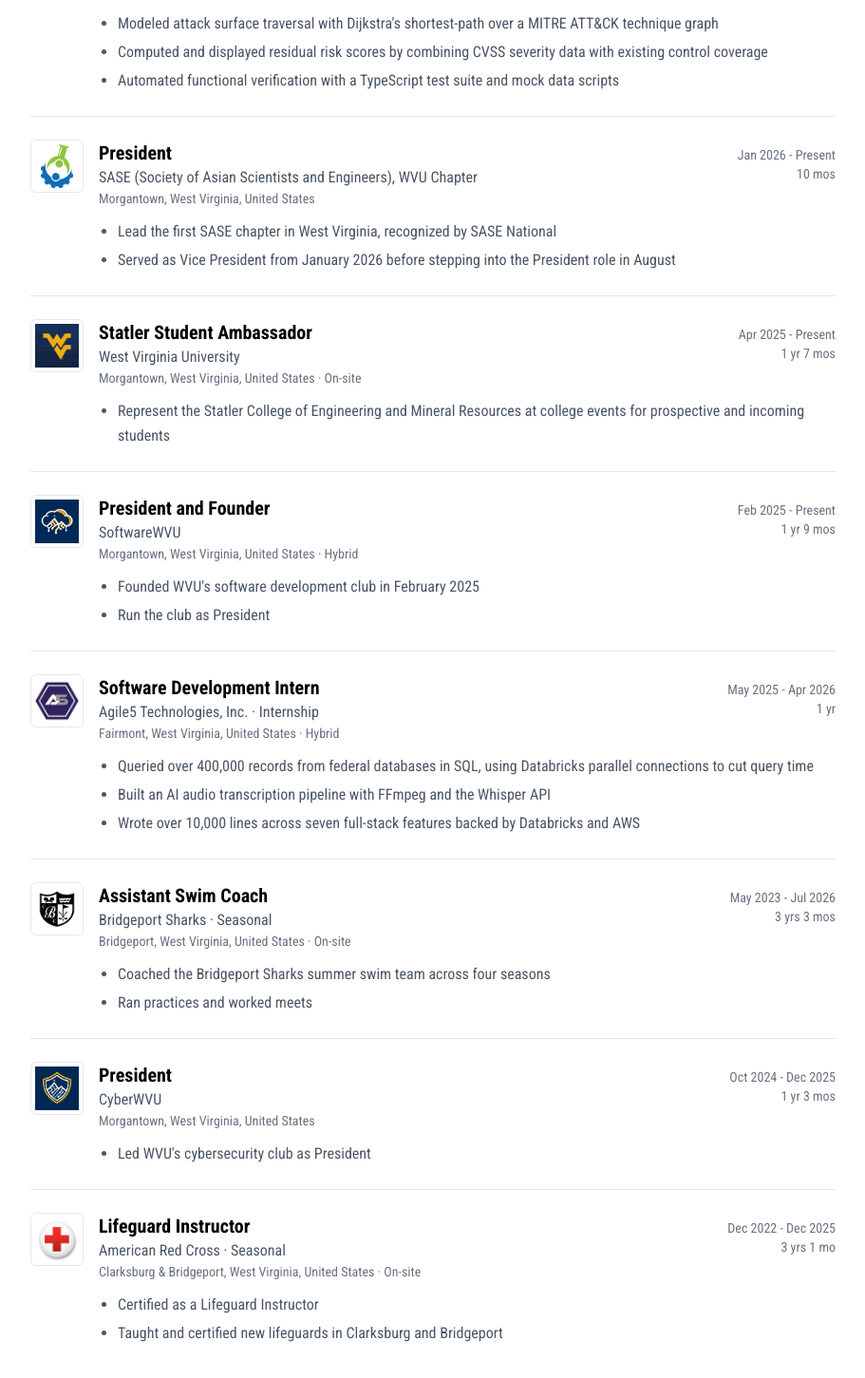
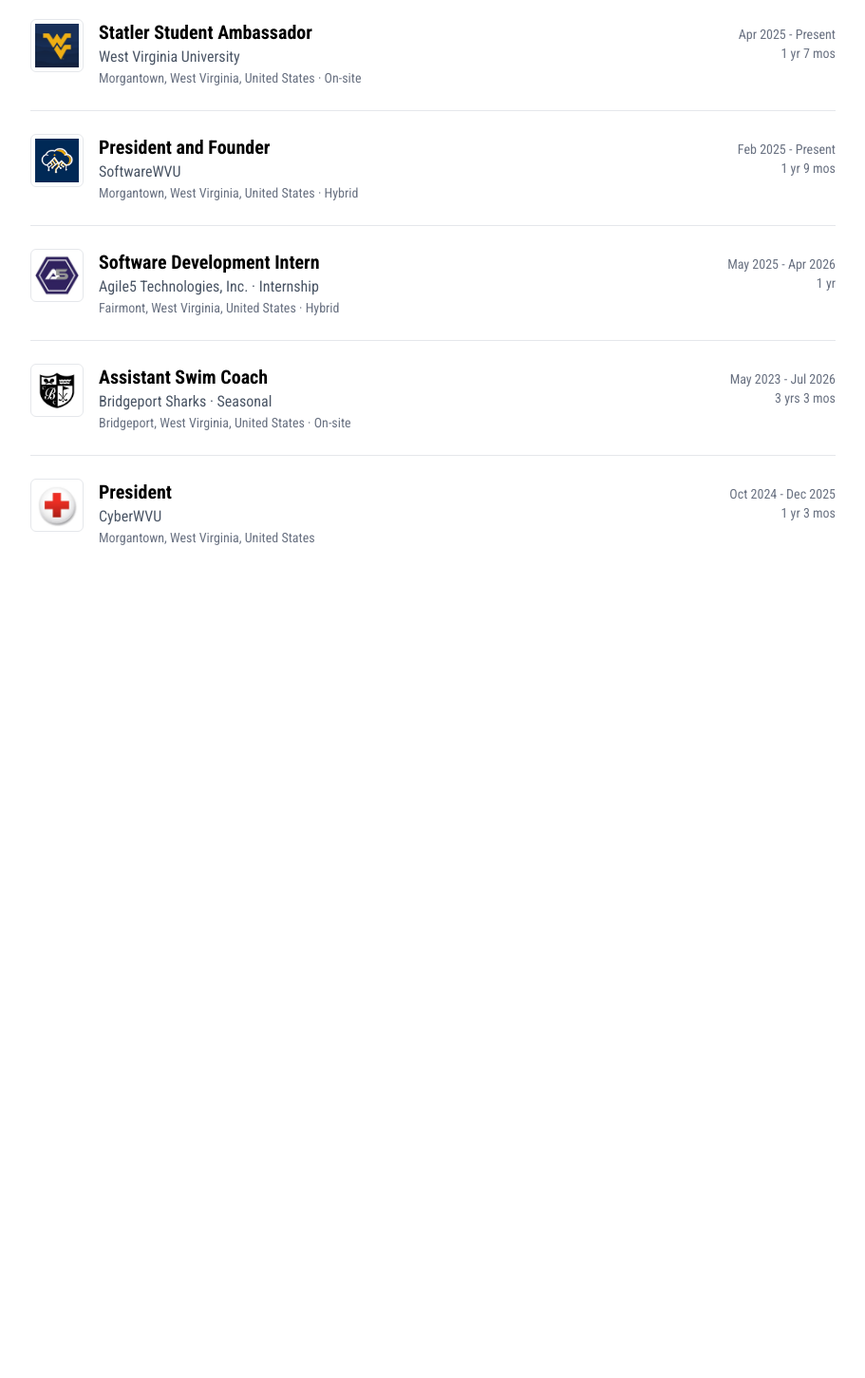
Before and after one commit to BrianCode9/brian-portfolio, a Next.js app: page /experience in a window 1280 px wide. Shown: the part 583-2034 px from the top of the page at 95% size, without its empty margins (184-1095 px from the left). After the commit the page ends 1223 px from the top, so only its background shows below. Built offline with nearby package versions, Linux system fonts and the light colour scheme.

Commit message:
Remove experience bullets until they are rewritten

```diff
--- a/src/data/experience.ts
+++ b/src/data/experience.ts
@@ -18,11 +18,6 @@ export const experience: ExperienceEntry[] = [
     duration: "3 mos",
     location: "Morgantown, West Virginia, United States",
     workplaceType: "On-site",
-    bullets: [
-      "Instruct a digital logic lab section of 20 students, lecturing on HDL design (VHDL), FPGAs, functional simulation, combinational and sequential logic design, and digital hardware modules",
-      "Audited lab procedures, documenting 10+ issues and improvements that can be applied next semester",
-      "Run class review sessions for exams covering number systems, logic gates, CMOS, Boolean algebra, K-maps, muxes, timing, delay, and FSMs",
-    ],
     logo: "/images/logos/wvu-logo.jpg",
   },
   {
@@ -33,11 +28,6 @@ export const experience: ExperienceEntry[] = [
     duration: "4 mos",
     location: "Morgantown, West Virginia, United States",
     workplaceType: "Hybrid",
-    bullets: [
-      "Modeled attack surface traversal with Dijkstra's shortest-path over a MITRE ATT&CK technique graph",
-      "Computed and displayed residual risk scores by combining CVSS severity data with existing control coverage",
-      "Automated functional verification with a TypeScript test suite and mock data scripts",
-    ],
     logo: "/images/logos/wvu-logo.jpg",
   },
   {
@@ -46,10 +36,6 @@ export const experience: ExperienceEntry[] = [
     dateRange: "Jan 2026 - Present",
     duration: "10 mos",
     location: "Morgantown, West Virginia, United States",
-    bullets: [
-      "Lead the first SASE chapter in West Virginia, recognized by SASE National",
-      "Served as Vice President from January 2026 before stepping into the President role in August",
-    ],
     logo: "/images/logos/sase-logo.png",
   },
   {
@@ -59,9 +45,6 @@ export const experience: ExperienceEntry[] = [
     duration: "1 yr 7 mos",
     location: "Morgantown, West Virginia, United States",
     workplaceType: "On-site",
-    bullets: [
-      "Represent the Statler College of Engineering and Mineral Resources at college events for prospective and incoming students",
-    ],
     logo: "/images/logos/wvu-logo.jpg",
   },
   {
@@ -71,10 +54,6 @@ export const experience: ExperienceEntry[] = [
     duration: "1 yr 9 mos",
     location: "Morgantown, West Virginia, United States",
     workplaceType: "Hybrid",
-    bullets: [
-      "Founded WVU's software development club in February 2025",
-      "Run the club as President",
-    ],
     logo: "/images/logos/softwarewvu-logo.png",
   },
   {
@@ -85,11 +64,6 @@ export const experience: ExperienceEntry[] = [
     duration: "1 yr",
     location: "Fairmont, West Virginia, United States",
     workplaceType: "Hybrid",
-    bullets: [
-      "Queried over 400,000 records from federal databases in SQL, using Databricks parallel connections to cut query time",
-      "Built an AI audio transcription pipeline with FFmpeg and the Whisper API",
-      "Wrote over 10,000 lines across seven full-stack features backed by Databricks and AWS",
-    ],
     logo: "/images/logos/agile5-logo.jpg",
   },
   {
@@ -100,10 +74,6 @@ export const experience: ExperienceEntry[] = [
     duration: "3 yrs 3 mos",
     location: "Bridgeport, West Virginia, United States",
     workplaceType: "On-site",
-    bullets: [
-      "Coached the Bridgeport Sharks summer swim team across four seasons",
-      "Ran practices and worked meets",
-    ],
     logo: "/images/logos/bridgeport-country-club-logo.jpg",
   },
   {
@@ -112,21 +82,6 @@ export const experience: ExperienceEntry[] = [
     dateRange: "Oct 2024 - Dec 2025",
     duration: "1 yr 3 mos",
     location: "Morgantown, West Virginia, United States",
-    bullets: ["Led WVU's cybersecurity club as President"],
-    logo: "/images/logos/cyberwvu-logo.png",
-  },
-  {
-    title: "Lifeguard Instructor",
-    company: "American Red Cross",
-    type: "Seasonal",
-    dateRange: "Dec 2022 - Dec 2025",
-    duration: "3 yrs 1 mo",
-    location: "Clarksburg & Bridgeport, West Virginia, United States",
-    workplaceType: "On-site",
-    bullets: [
-      "Certified as a Lifeguard Instructor",
-      "Taught and certified new lifeguards in Clarksburg and Bridgeport",
-    ],
     logo: "/images/logos/redcross-logo.jpg",
   },
 ];
```
